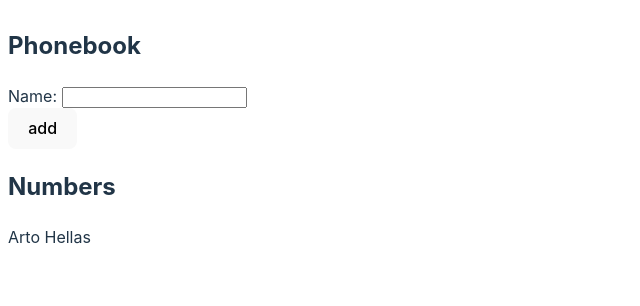
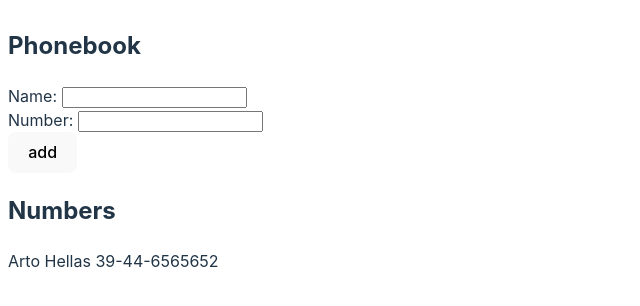
Before and after one commit to MerceLM/FullstackReact, a React (Vite) app in the folder exercicisPart2/: page / in a window 1280 px wide. Shown: the top 306 px of the page, without its empty margins (0-640 px from the left). Built offline with nearby package versions, Linux system fonts and the light colour scheme.

Commit message:
Part 2 - Exercici 2.8 - Afegits nombres de telèfon

```diff
--- a/exercicisPart2/src/App.jsx
+++ b/exercicisPart2/src/App.jsx
@@ -2,25 +2,36 @@ import React, { useState } from 'react'
 
 const App = () => {
     const [ persons, setPersons ] = useState([
-        { name: 'Arto Hellas' }
+        {
+            name: 'Arto Hellas',
+            number: '39-44-6565652'
+        }
     ])
     const [ newName, setNewName ] = useState('')
+    const [ newNumber, setNewNumber ] = useState('')
 
 
     const handleChangeName = (e) => {
         setNewName(e.target.value)
+    }
+
+    const handleChangeNumber = (e) => {
+        setNewNumber(e.target.value)
     }
     const addNewPerson = e => {
         e.preventDefault()
 
        if (persons.find(p => p.name === newName) ) {
            alert(`${newName} is already added to phonebook`)
+
        }else {
             const newNameObj = {
-                name: newName
+                name: newName,
+                number: newNumber
             }
             setPersons(persons.concat(newNameObj))
             setNewName('')
+            setNewNumber('')
         }
     }
 
@@ -28,15 +39,14 @@ const App = () => {
         <div>
             <h2>Phonebook</h2>
             <form>
-                <div>
-                    Name: <input type="text" value={newName} onChange={handleChangeName} />
-                </div>
+                <div>Name: <input type="text" value={newName} onChange={handleChangeName} /></div>
+                <div>Number: <input type="text" value={newNumber} onChange={handleChangeNumber} /></div>
                 <div>
                     <button type="submit" onClick={addNewPerson}>add</button>
                 </div>
             </form>
             <h2>Numbers</h2>
-            {persons.map(p =>   <div key={p.name}>{p.name}</div> )}
+            {persons.map(p =>   <div key={p.name}>{p.name} {p.number}</div> )}
         </div>
     )
 }
```
